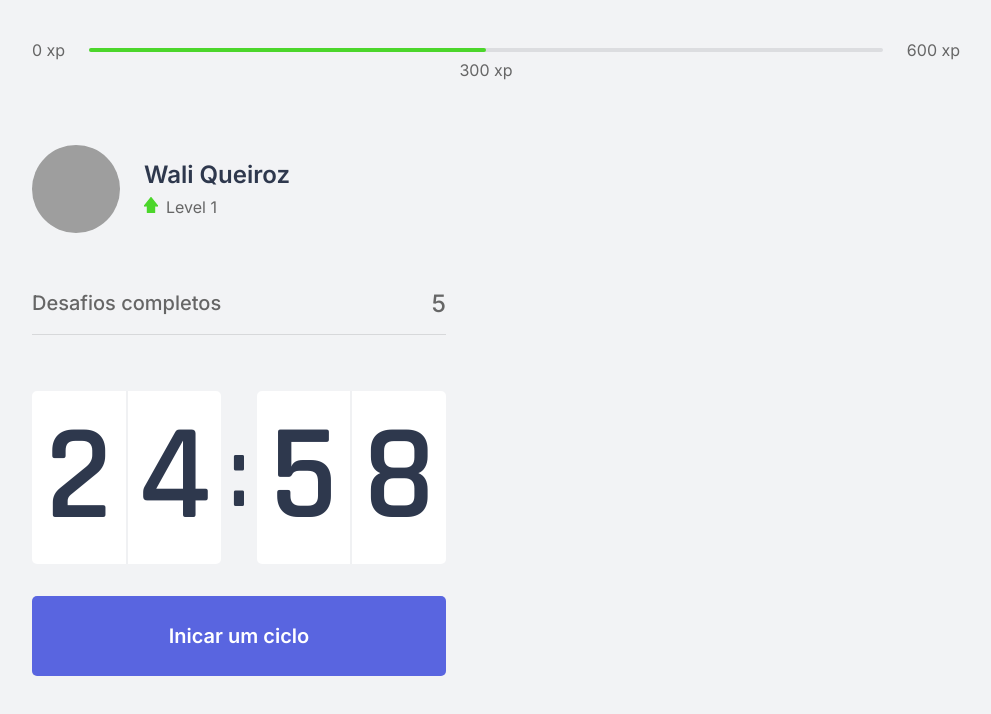
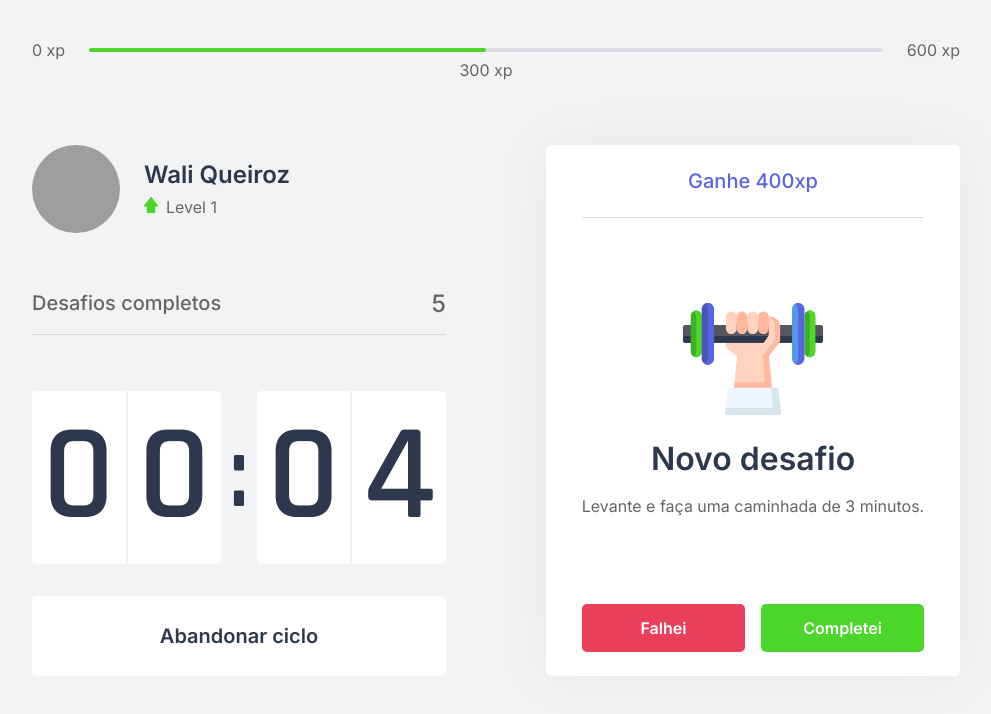
Before and after one commit to waliqueiroz/moveit-next, a Next.js app: page / in a window 1280 px wide. Both pictures are taken after a click on the button "Inicar um ciclo". Shown: the top 714 px of the page, without its empty margins (144-1135 px from the left). Built offline with nearby package versions, Linux system fonts and the light colour scheme; grey boxes are pictures that could not be loaded.

Commit message:
chore: challengeBox component and countdown state

```diff
--- /dev/null
+++ b/src/components/ChallengeBox.tsx
@@ -0,0 +1,45 @@
+import styles from '../styles/components/ChallengeBox.module.css'
+
+export function ChallengeBox() {
+  const hasActiveChallenge = true;
+  return (
+    <div className={styles.challengeBoxContainer}>
+      { hasActiveChallenge ? (
+        <div className={styles.challengeActive}>
+          <header>Ganhe 400xp</header>
+          <main>
+            <img src="icons/body.svg" alt="" />
+            <strong>Novo desafio</strong>
+            <p>Levante e faça uma caminhada de 3 minutos.</p>
+          </main>
+
+          <footer>
+            <button
+              type="button"
+              className={styles.challengeFailedButton}
+            >
+              Falhei
+            </button>
+
+            <button
+              type="button"
+              className={styles.challengeSucceededButton}
+            >
+              Completei
+            </button>
+          </footer>
+        </div>
+      ) : (
+          <div className={styles.challengeNotActive}>
+            <strong>Finalize um ciclo para receber um desafio</strong>
+            <p>
+              <img src="icons/level-up.svg" alt="Leve up" />
+              Avance de nível para receber desafios
+            </p>
+          </div>
+        )
+      }
+    </div>
+
+  )
+}
--- a/src/components/Countdown.tsx
+++ b/src/components/Countdown.tsx
@@ -1,10 +1,13 @@
 import { useEffect, useState } from 'react'
 import styles from '../styles/components/Countdown.module.css'
 
+let countdownTimeout: NodeJS.Timeout
+
 export function Countdown() {
 
-  const [time, setTime] = useState(25 * 60)
-  const [active, setActive] = useState(false)
+  const [time, setTime] = useState(0.1 * 60)
+  const [isActive, setIsActive] = useState(false)
+  const [hasFinished, setHasFinished] = useState(false)
 
   const minutes = Math.floor(time / 60)
   const seconds = time % 60;
@@ -13,16 +16,25 @@
   const [secondLeft, secondRight] = String(seconds).padStart(2, '0').split('')
 
   function startCountdown() {
-    setActive(true)
+    setIsActive(true)
+  }
+
+  function resetCountdown() {
+    clearTimeout(countdownTimeout)
+    setIsActive(false)
+    setTime(0.1 * 60);
   }
 
   useEffect(() => {
-    if (active && time > 0) {
-      setTimeout(() => {
+    if (isActive && time > 0) {
+      countdownTimeout = setTimeout(() => {
         setTime(time - 1)
       }, 1000)
+    } else if (isActive && time === 0) {
+      setHasFinished(true);
+      setIsActive(false);
     }
-  }, [active, time])
+  }, [isActive, time])
 
   return (
     <div>
@@ -38,6 +50,25 @@
         </div>
       </div>
 
+      {hasFinished ? (
+        <button
+          type="button"
+          disabled
+          className={styles.countdownButton}
+        >
+          Ciclo encerrado
+        </button>
+      ) : (
+          <>
+            {isActive ? (
+              <button
+                type="button"
+                className={`${styles.countdownButton} ${styles.countdownButtonActive}`}
+                onClick={resetCountdown}
+              >
+                Abandonar ciclo
+              </button>
+            ) : (
                 <button
                   type="button"
                   className={styles.countdownButton}
@@ -45,6 +76,10 @@
                 >
                   Inicar um ciclo
                 </button>
+              )}
+
+          </>
+        )}
     </div>
   )
 }
--- a/src/pages/index.tsx
+++ b/src/pages/index.tsx
@@ -1,4 +1,6 @@
 import Head from "next/head";
+
+import { ChallengeBox } from "../components/ChallengeBox";
 import { CompletedChallenges } from "../components/CompletedChallenges";
 import { Countdown } from "../components/Countdown";
 import { ExperienceBar } from "../components/ExperienceBar";
@@ -20,7 +22,9 @@
           <CompletedChallenges />
           <Countdown />
         </div>
-        <div></div>
+        <div>
+          <ChallengeBox />
+        </div>
       </section>
     </div>
   )
--- /dev/null
+++ b/src/styles/components/ChallengeBox.module.css
@@ -0,0 +1,101 @@
+.challengeBoxContainer {
+  height: 100%;
+  background: var(--white);
+  border-radius: 5px;
+  box-shadow: 0 0 60px rgba(0, 0, 0, 0.05);
+  padding: 1.5rem 2rem;
+  display: flex;
+  flex-direction: column;
+  align-items: center;
+  justify-content: center;
+  text-align: center;
+}
+
+.challengeNotActive {
+  display: flex;
+  flex-direction: column;
+  align-items: center;
+}
+
+.challengeNotActive strong {
+  font-size: 1.5rem;
+  font-weight: 500;
+  line-height: 1.4;
+}
+
+.challengeNotActive p {
+  display: flex;
+  flex-direction: column;
+  align-items: center;
+  line-height: 1.4;
+  max-width: 70%;
+  margin-top: 3rem;
+}
+
+.challengeNotActive p img {
+  margin-bottom: 1rem;
+}
+
+.challengeActive {
+  height: 100%;
+  display: flex;
+  flex-direction: column;
+}
+
+.challengeActive header {
+  color: var(--blue);
+  font-weight: 500;
+  font-size: 1.25rem;
+  padding: 0 2rem 1.5rem;
+  border-bottom: 1px solid var(--gray-line);
+}
+
+.challengeActive main {
+  flex: 1;
+  display: flex;
+  flex-direction: column;
+  justify-content: center;
+  align-items: center;
+}
+
+.challengeActive main strong {
+  font-size: 2rem;
+  font-weight: 600;
+  color: var(--title);
+  margin: 1.5rem 0 1rem;
+}
+
+.challengeActive main p {
+  line-height: 1.5;
+}
+
+.challengeActive footer {
+  display: grid;
+  grid-template-columns: 1fr 1fr;
+  gap: 1rem;
+}
+
+.challengeActive footer button {
+  height: 3rem;
+  display: flex;
+  align-items: center;
+  justify-content: center;
+  border: 0;
+  border-radius: 5px;
+  color: var(--white);
+  font-size: 1rem;
+  font-weight: 600;
+  transition: filter 0.2s;
+}
+
+.challengeActive footer button:hover {
+  filter: brightness(0.9);
+}
+
+.challengeFailedButton {
+  background: var(--red);
+}
+
+.challengeSucceededButton {
+  background: var(--green);
+}
--- a/src/styles/components/Countdown.module.css
+++ b/src/styles/components/Countdown.module.css
@@ -51,6 +51,22 @@
   transition: background-color 0.2s;
 }
 
-.countdownButton:hover {
+.countdownButton:not(:disabled):hover {
   background: var(--blue-dark);
 }
+
+.countdownButtonActive {
+  background: var(--white);
+  color: var(--title);
+}
+
+.countdownButtonActive:not(:disabled):hover {
+  background: var(--red);
+  color: var(--white);
+}
+
+.countdownButton:disabled {
+  background: var(--white);
+  color: var(--text);
+  cursor: not-allowed;
+}
```
Lines whose indentation alone changed are shown as unchanged.
